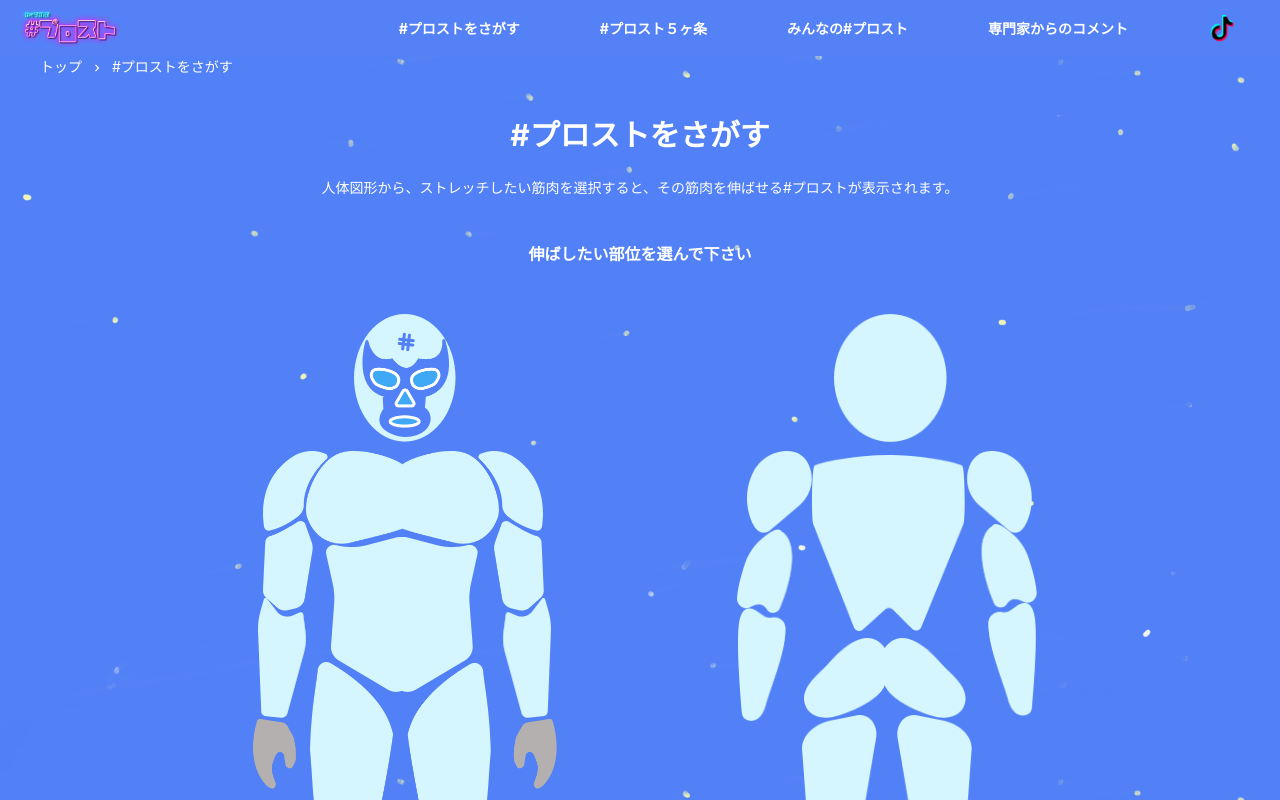
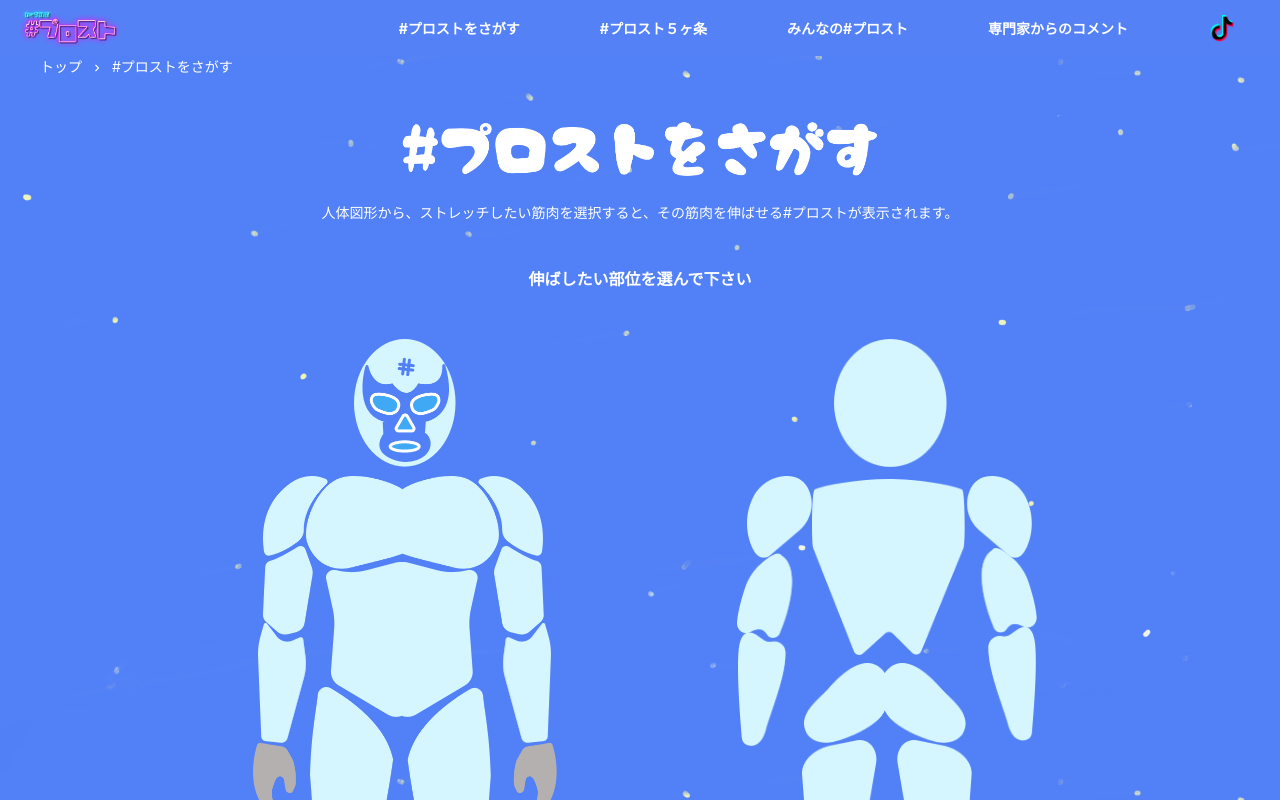
Before and after one commit to AsatoOi/WrestlingStretch, a React (Create React App) app: page /SearchRoutes in a window 1280 px wide. Shown: the top 800 px of the page. Built offline with nearby package versions, Linux system fonts and the light colour scheme.

Commit message:
"[fix]titleのイメージ化"

```diff
--- /dev/null
+++ b/src/components/atoms/text/H2_3.tsx
@@ -0,0 +1,18 @@
+import { memo, VFC } from "react";
+
+import { Flex, Image, Heading } from "@chakra-ui/react";
+
+type Props = {
+  image: any;
+  imageTitle: string;
+};
+
+export const H2_3: VFC<Props> = memo(({ image, imageTitle }) => {
+  return (
+    <Flex justify="center">
+      <Heading as="h2" size="lg" color="white" pt="10" w="30rem">
+        <Image src={image} alt={imageTitle} />
+      </Heading>
+    </Flex>
+  );
+});
--- a/src/components/pages/Search.tsx
+++ b/src/components/pages/Search.tsx
@@ -12,7 +12,6 @@ import { useRecoilState } from "recoil";
 
 import { TopBreadCrumb } from "../atoms/breadCrumb/TopBreadCrumb";
 import { DetailedText } from "../atoms/text/DetailedText";
-import { H2_2 } from "../atoms/text/H2_2";
 import { AnatomicalModelsMd } from "../organisms/AnatomicalModels/AnatomicalModelsMd";
 import { AnatomicalModelsBase } from "../organisms/AnatomicalModels/AnatomicalModelsBase";
 import { ToggleButton } from "../molecules/button/ToggleButton";
@@ -21,6 +20,8 @@ import { partsState } from "../../store/partsState";
 import { BooleanFalse } from "../../data/Boolean";
 import { PartsSelect } from "../organisms/parts/PartsSelect";
 import { useNavigate } from "react-router-dom";
+import heading1 from "../../data/img/title/heading1.png";
+import { H2_3 } from "../atoms/text/H2_3";
 
 export const Search: VFC = memo(() => {
   const navigate = useNavigate();
@@ -46,7 +47,7 @@ export const Search: VFC = memo(() => {
         }
         grandChildBreadCrumb={undefined}
       />
-      <H2_2>#プロストをさがす</H2_2>
+      <H2_3 image={heading1} imageTitle="#プロストをさがすの図形" />
       <DetailedText>
         人体図形から、ストレッチしたい筋肉を選択すると、その筋肉を伸ばせる#プロストが表示されます。
       </DetailedText>
```
